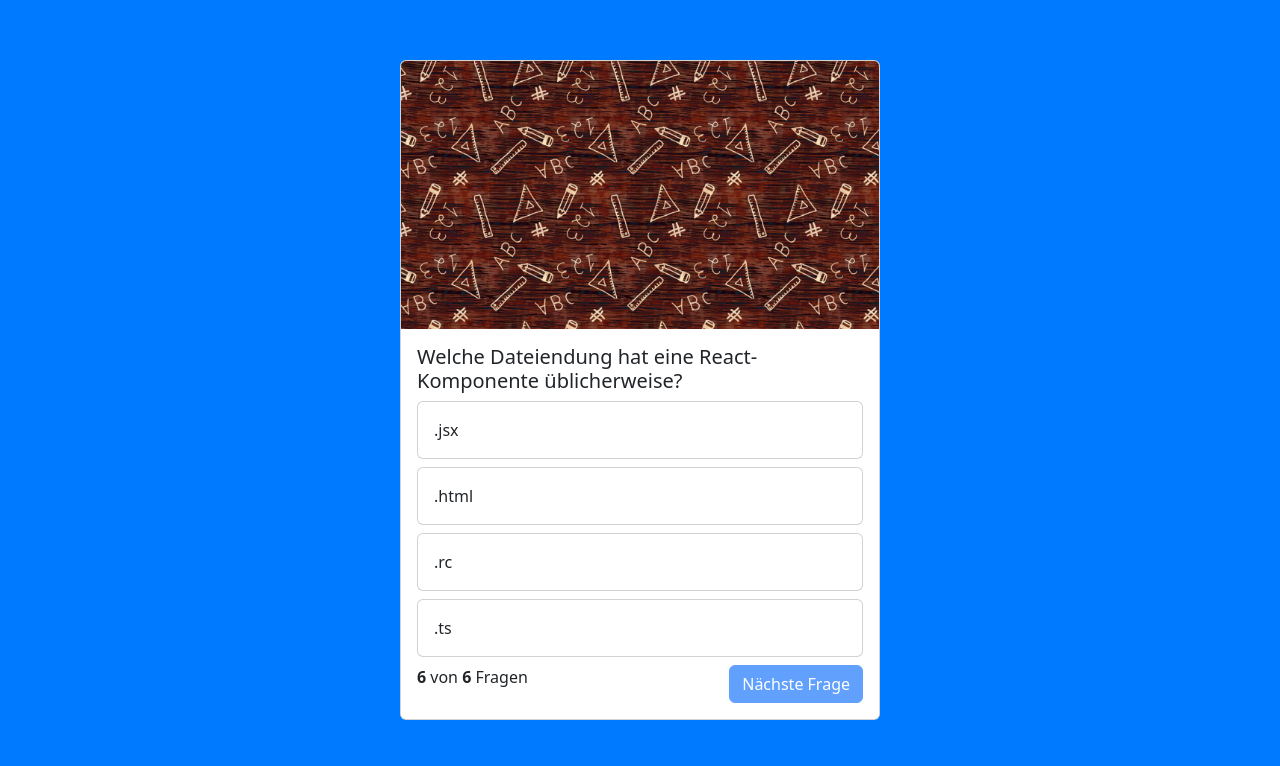
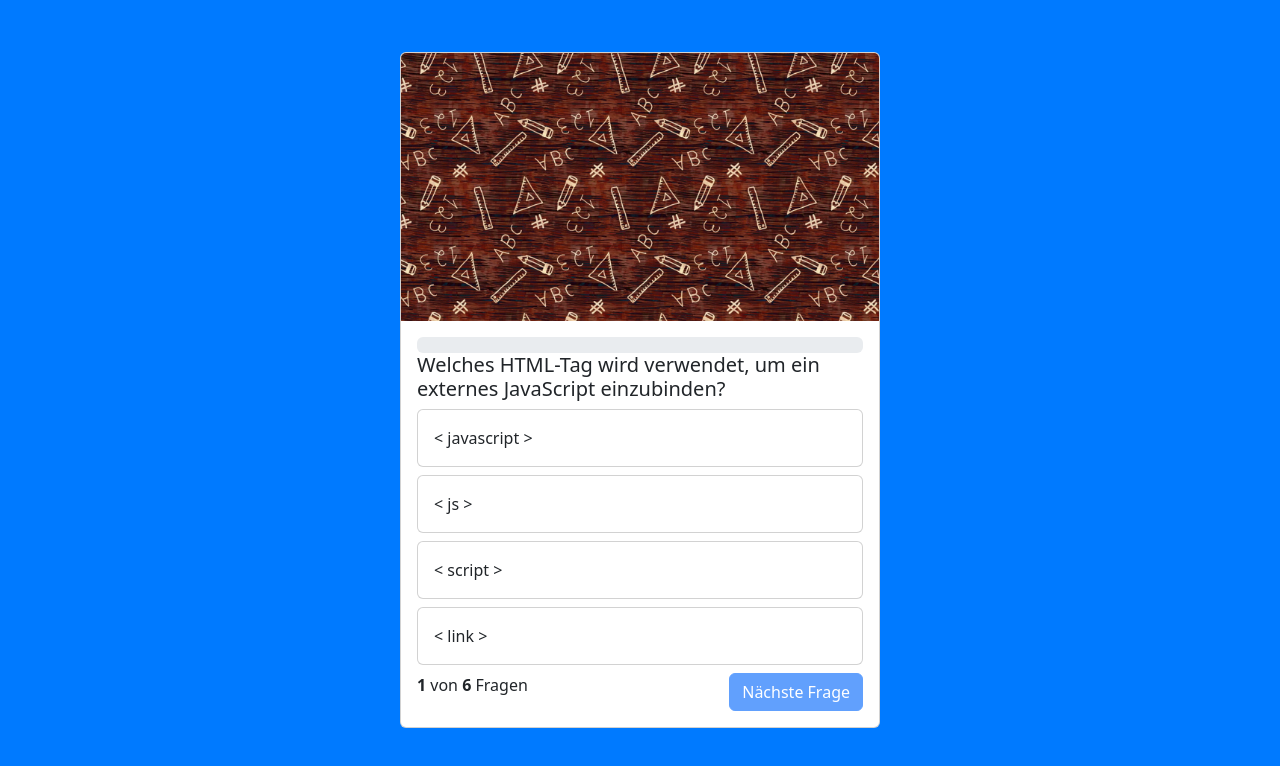
Before and after one commit to StefanHellerDev/QuizApp, a website: page index.html in a window 1280 px wide. Shown: the part 60-826 px from the top of the page. Drawn offline with nearby package versions, Linux system fonts and the light colour scheme.

Commit message:
added progress bar

```diff
--- a/index.html
+++ b/index.html
@@ -46,6 +46,12 @@
       </div>
 
       <div class="card-body" id="bodyQuizActive">
+
+        <div class="progress" id="progress-bar" role="progressbar" aria-label="Animated striped example" aria-valuenow="1"
+          aria-valuemin="0" aria-valuemax="100">
+          <div class="progress-bar progress-bar-striped progress-bar-animated" style="width: 1%" id="progressBar">0 %</div>
+        </div>
+
         <h5 class="card-title" id="questiontext">Frage</h5>
 
 
--- a/script.js
+++ b/script.js
@@ -54,7 +54,7 @@ function init() {
   showQuestion();
 }
 
-let currentQuestion = 5;
+let currentQuestion = 0;
 let correctAnswers = 0;
 
 function showQuestion() {
@@ -76,6 +76,12 @@ function showQuestion() {
     document.getElementById("answer_3").innerHTML = question["answer_3"];
     document.getElementById("answer_4").innerHTML = question["answer_4"];
     document.getElementById("actual-question").innerHTML = currentQuestion + 1;
+    let progress = 0;
+    progress = currentQuestion / questions.length;
+    console.log(progress);
+    document.getElementById('progressBar').style.width = progress*100 + '%';
+    document.getElementById('progressBar').innerHTML = `${Math.round(progress*100)} %`;
+    document.getElementById('progress-bar').setAttribute("aria-valuenow", progress*100);
   }
 }
 
```
